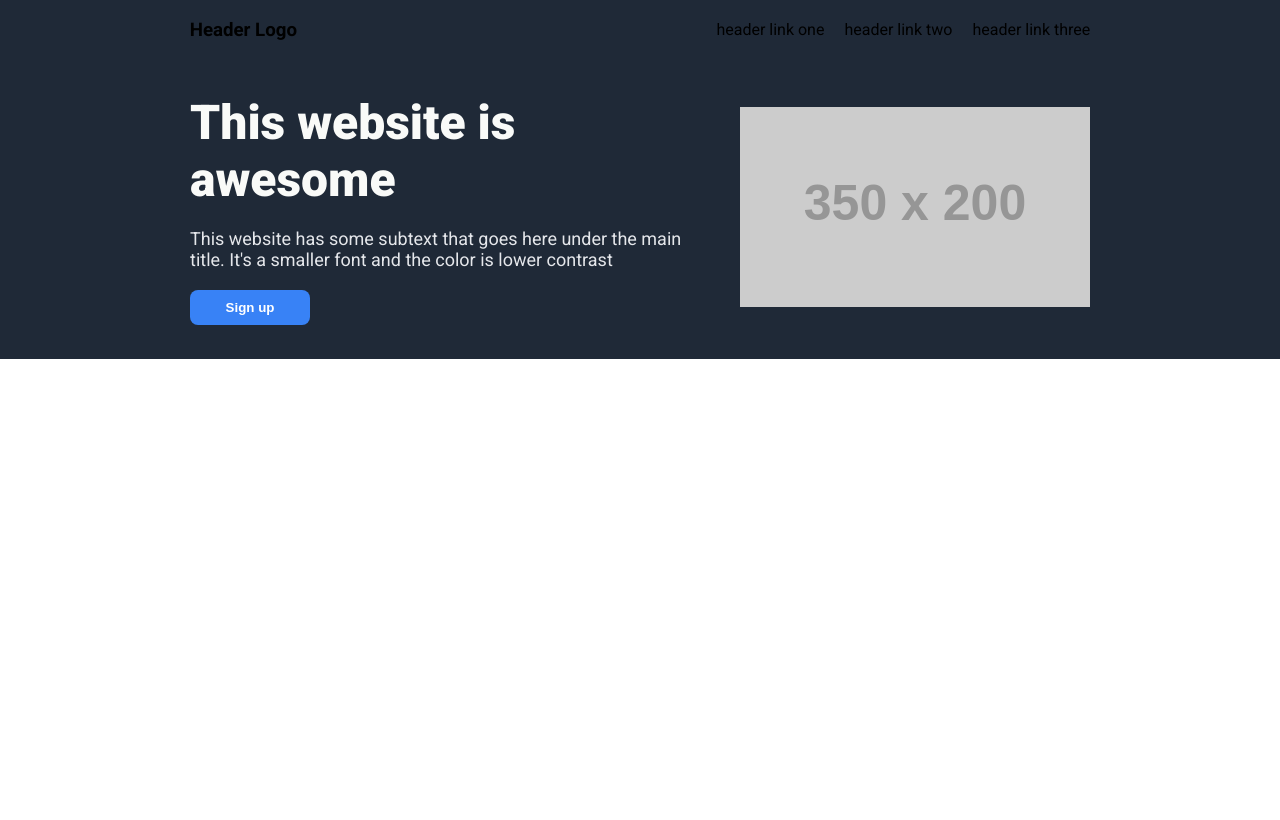
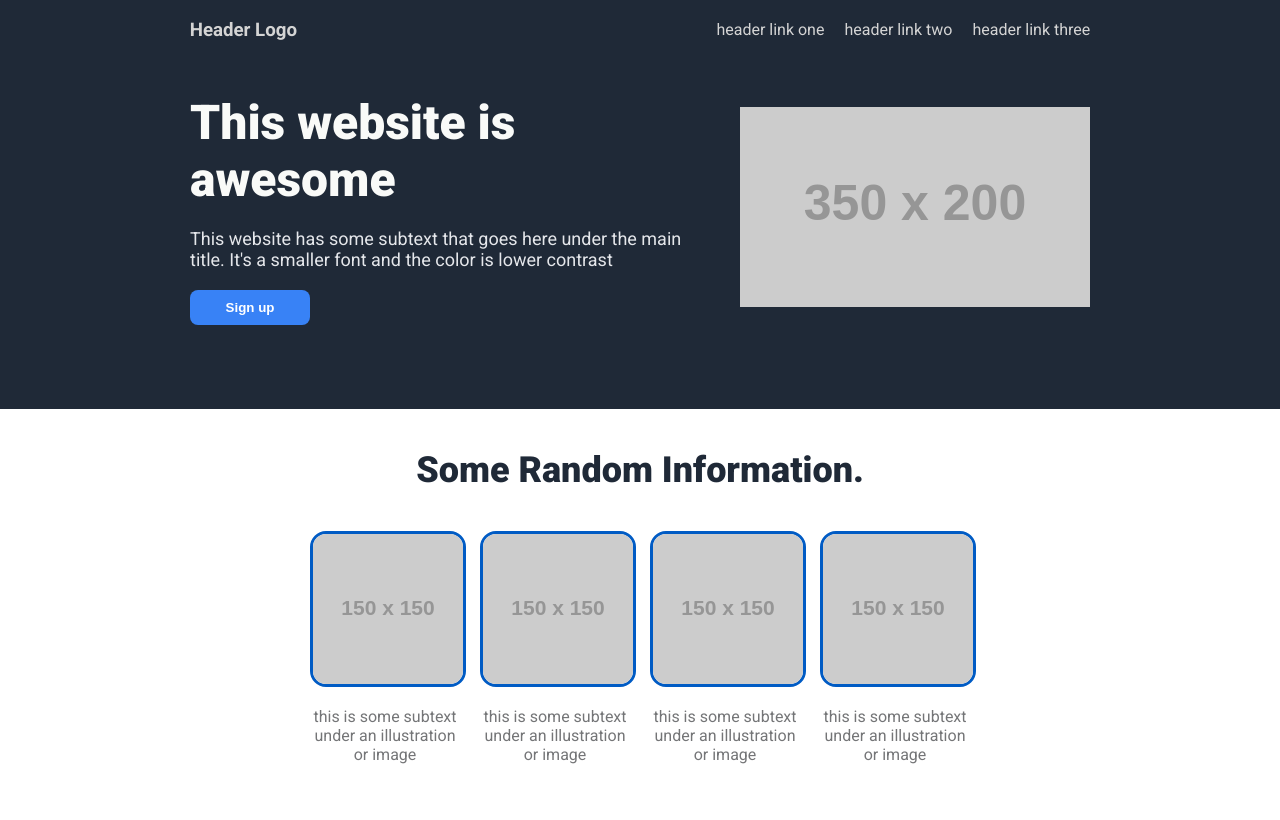
Before and after one commit to PandesalPanpan/foundations-landing-page, a plain HTML site: page index.html in a window 1280 px wide. Drawn offline with Linux system fonts and the light colour scheme; placeholder pictures from the web are drawn by us.

Commit message:
add section information

```diff
--- a/index.html
+++ b/index.html
@@ -27,5 +27,24 @@
             </div>
         </div>
     </div>
+    <div class="section-information-container">
+        <div class="section-information-header">Some Random Information.</div>
+        <div class="card-row">
+            <div class="card">
+                <img src="https://placehold.co/150" alt="Placeholder Image">
+                <p class="card-subtext">this is some subtext under an illustration or image</p>
+            </div>
+            <div class="card">
+                <img src="https://placehold.co/150" alt="Placeholder Image">
+                <p class="card-subtext">this is some subtext under an illustration or image</p>
+            </div><div class="card">
+                <img src="https://placehold.co/150" alt="Placeholder Image">
+                <p class="card-subtext">this is some subtext under an illustration or image</p>
+            </div><div class="card">
+                <img src="https://placehold.co/150" alt="Placeholder Image">
+                <p class="card-subtext">this is some subtext under an illustration or image</p>
+            </div>
+        </div>
+    </div>
 </body>
 </html>
--- a/styles.css
+++ b/styles.css
@@ -10,6 +10,8 @@ body {
 
 .top-background-container {
     background-color: #1F2937;
+    color: rgb(212, 212, 212);
+    padding-bottom: 50px;
 }
 
 .hero-image {
@@ -65,3 +67,34 @@ ul {
     font-weight: 600;
     color: white;
 }
+
+.section-information-container {
+    display: flex;
+    flex-direction: column;
+    padding: 40px;
+    align-items: center;
+    gap: 40px;
+}
+
+.section-information-header {
+    font-size: 36px;
+    color: #1F2937;
+    font-weight: 900;
+}
+
+.card-row {
+    display: flex;
+    justify-content: center;
+    gap: 20px;
+}
+
+.card {
+    max-width: 150px;
+    text-align: center;
+    color: #747577;
+}
+
+.card img {
+    border: 3px solid rgb(0, 91, 196);
+    border-radius: 16px;
+}
```
